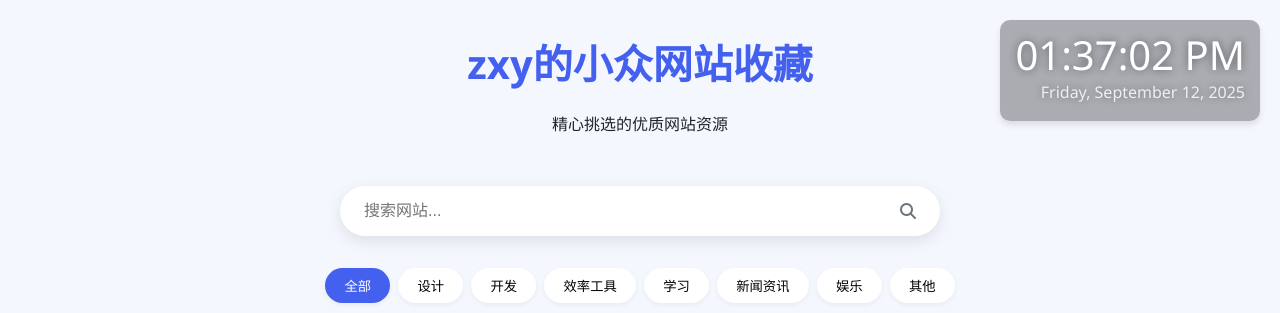
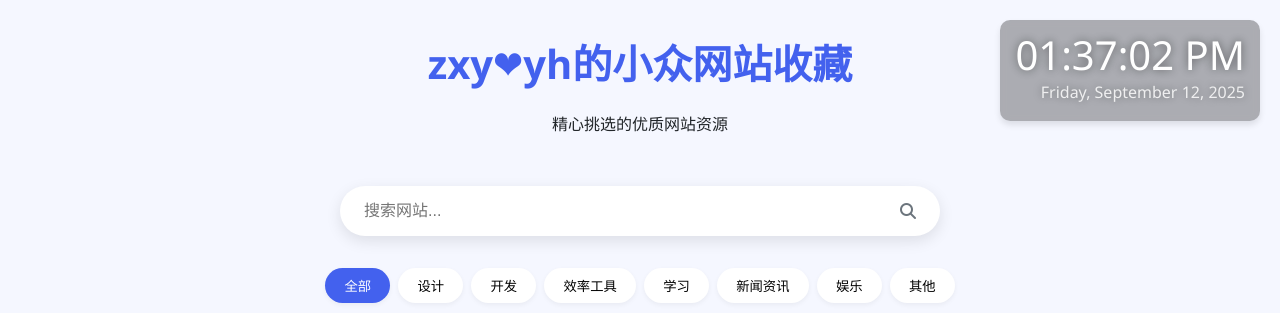
Before and after one commit to zxycx330/wz, a plain HTML site: page index.html in a window 1280 px wide. Shown: the top 313 px of the page. Drawn offline with Linux system fonts and the light colour scheme.

Commit message:
Update index.html

```diff
--- a/index.html
+++ b/index.html
@@ -3,7 +3,7 @@
 <head>
     <meta charset="UTF-8">
     <meta name="viewport" content="width=device-width, initial-scale=1.0">
-    <title>zxy的小众网站收藏</title>
+    <title>zxy❤yh的小众网站收藏</title>
     <link rel="stylesheet" href="https://cdnjs.cloudflare.com/ajax/libs/font-awesome/6.4.0/css/all.min.css">
     <style>
         .time-display {
@@ -263,7 +263,7 @@
 <body>
     <div class="container">
         <header>
-            <h1>zxy的小众网站收藏</h1>
+            <h1>zxy❤yh的小众网站收藏</h1>
             <p>精心挑选的优质网站资源</p>
             <div class="time-display">
                 <div class="time" id="current-time"></div>
```
